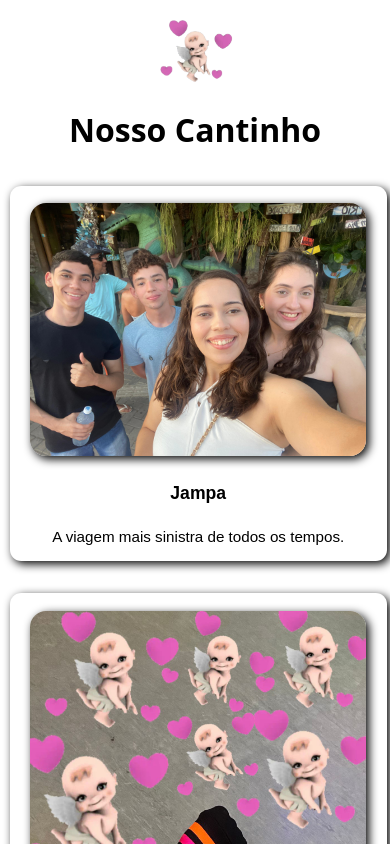
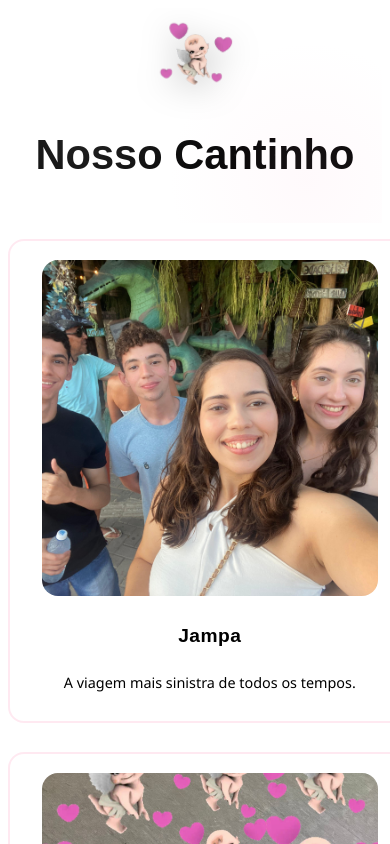
Before and after one commit to DaviFelipe3340/bngn-project, a React (Vite) app: page / in a window 390 px wide. Shown: the top 844 px of the page. Built offline with nearby package versions, Linux system fonts and the light colour scheme; the HTML template or start-up script is replaced by a standard one.

Commit message:
new visual

```diff
--- a/package.json
+++ b/package.json
@@ -14,7 +14,8 @@
   },
   "dependencies": {
     "react": "^19.1.0",
-    "react-dom": "^19.1.0"
+    "react-dom": "^19.1.0",
+    "react-router-dom": "^7.12.0"
   },
   "devDependencies": {
     "@eslint/js": "^9.25.0",
--- a/src/components/Album.module.css
+++ b/src/components/Album.module.css
@@ -2,17 +2,21 @@
     width: 100%;
     display: flex;
     justify-content: center;
+    padding: 2rem 1rem;
 }
 
 .grid {
     display: grid;
-    grid-template-columns: repeat(3, 2fr);
-    gap: 1rem;
+    grid-template-columns: repeat(3, 1fr);
+    gap: 2rem;
+    max-width: 1200px;
+    width: 100%;
 }
 
 @media (max-width: 1200px) {
   .grid {
     grid-template-columns: 1fr 1fr;
+    gap: 1.5rem;
   }
 }
 
@@ -22,21 +26,24 @@
     gap: 1.5rem;
   }
   .container {
-    padding: 0 1rem;
+    padding: 1.5rem 0.5rem;
   }
 }
 
 @media (max-width: 500px) {
   .container {
-    padding: 0 0.5rem;
+    padding: 1rem 0.3rem;
+  }
+  .grid {
+    gap: 1rem;
   }
 }
 
 @media (max-width: 430px) {
   .container {
-    padding: 0 0.1rem;
+    padding: 0.5rem 0;
   }
   .grid {
-    gap: 1rem;
+    gap: 0.8rem;
   }
 }
--- a/src/components/Header.module.css
+++ b/src/components/Header.module.css
@@ -1,22 +1,71 @@
 .header {
-    font-family: "Lobster", system-ui, -apple-system, BlinkMacSystemFont, 'Segoe UI', Roboto, Oxygen, Ubuntu, Cantarell, 'Open Sans', 'Helvetica Neue', sans-serif;
-    font-size: 3rem;
+    font-family: "Dancing Script", cursive, sans-serif;
+    font-size: 3.5rem;
+    font-weight: 700;
     color: var(--white);
-    background-color: var(--accent-color);
+    background: var(--gradient-accent);
     display: flex;
     justify-content: center;
     align-items: center;
+    gap: 2rem;
+    padding: 2.5rem 1rem;
+    position: relative;
+    overflow: hidden;
+    box-shadow: 0 12px 40px var(--shadow-color), inset 0 1px 0 rgba(255, 255, 255, 0.3);
+}
+
+.header::before {
+    content: '';
+    position: absolute;
+    top: 0;
+    left: 0;
+    right: 0;
+    bottom: 0;
+    background:
+        radial-gradient(circle at 20% 50%, rgba(255, 255, 255, 0.15) 0%, transparent 50%),
+        radial-gradient(circle at 80% 80%, rgba(255, 200, 220, 0.1) 0%, transparent 40%);
+    pointer-events: none;
+}
+
+.header::after {
+    content: '';
+    position: absolute;
+    top: -50%;
+    left: -50%;
+    right: -50%;
+    bottom: -50%;
+    background: radial-gradient(circle, rgba(255, 255, 255, 0.1) 1px, transparent 1px);
+    background-size: 40px 40px;
+    animation: drift 8s linear infinite;
+    pointer-events: none;
+    opacity: 0.3;
+}
+
+@keyframes drift {
+    0% { transform: translate(0, 0); }
+    100% { transform: translate(40px, 40px); }
 }
 
 .img {
-    width: 20rem;
+    width: 15rem;
+    height: auto;
+    filter: drop-shadow(0 8px 16px rgba(0, 0, 0, 0.2));
+    animation: floatWave 4s ease-in-out infinite;
+    z-index: 2;
+    position: relative;
+}
+
+@keyframes floatWave {
+    0%, 100% { transform: translateY(0px) rotate(0deg); }
+    50% { transform: translateY(-12px) rotate(1deg); }
 }
 
 @media (max-width: 800px) {
   .header {
-    font-size: 2rem;
+    font-size: 2.5rem;
     flex-direction: column;
-    padding: 1rem 0;
+    padding: 2rem 1rem;
+    gap: 1rem;
   }
   .img {
     width: 10rem;
@@ -25,8 +74,9 @@
 
 @media (max-width: 500px) {
   .header {
-    font-size: 1.2rem;
-    padding: 0.5rem 0;
+    font-size: 1.8rem;
+    padding: 1.5rem 0.5rem;
+    gap: 0.5rem;
   }
   .img {
     width: 7rem;
@@ -35,8 +85,9 @@
 
 @media (max-width: 430px) {
   .header {
-    font-size: 1rem;
-    padding: 0.3rem 0;
+    font-size: 1.3rem;
+    padding: 1rem 0.3rem;
+    gap: 0.3rem;
   }
   .img {
     width: 5.5rem;
--- a/src/components/Polaroid.module.css
+++ b/src/components/Polaroid.module.css
@@ -1,109 +1,165 @@
 .polaroid {
   width: 100%;
-  max-width: 30rem;
+  max-width: 32rem;
   min-width: 0;
-  margin: 1rem;
-  padding: 1rem;
-  border-radius: 1rem;
-  background-color: var(--background-color);
-  box-shadow: 3px 3px 10px rgb(0, 0, 0);
+  margin: 1.5rem;
+  padding: 1.5rem;
+  border-radius: 1.5rem;
+  background: var(--surface-color);
+  box-shadow:
+    0 8px 20px var(--shadow-color),
+    0 0 0 1px rgba(255, 128, 191, 0.2);
   display: flex;
   flex-direction: column;
   align-items: center;
   transition:
-    box-shadow 0.3s cubic-bezier(0.4, 0, 0.2, 1),
-    transform 0.3s cubic-bezier(0.4, 0, 0.2, 1),
-    background-color 0.3s cubic-bezier(0.4, 0, 0.2, 1);
+    all 0.5s cubic-bezier(0.34, 1.56, 0.64, 1);
+  border: 2px solid rgba(255, 200, 220, 0.4);
+  position: relative;
+  overflow: hidden;
+}
+
+.polaroid::before {
+  content: '';
+  position: absolute;
+  top: 0;
+  left: 0;
+  right: 0;
+  bottom: 0;
+  background: radial-gradient(circle at 30% 30%, rgba(255, 255, 255, 0.3) 0%, transparent 50%);
+  pointer-events: none;
+  opacity: 0;
+  transition: opacity 0.5s ease;
+}
+
+.polaroid:hover::before {
+  opacity: 1;
 }
 
 .polaroid:hover,
 .polaroid:active {
-  box-shadow: 0 8px 32px 0 rgba(60, 60, 60, 0.35), 0 1.5px 8px 0 rgba(231, 84, 128, 0.15);
-  transform: translateY(-12px) scale(1.04);
-  background-color: #fff8fb;
-  cursor: pointer;
+  box-shadow:
+    0 25px 50px var(--shadow-color),
+    0 0 0 1px rgba(255, 128, 191, 0.3),
+    inset 0 1px 0 rgba(255, 255, 255, 0.4);
+  transform: translateY(-20px) scale(1.06) rotate(-0.5deg);
+  background: var(--gradient-hover);
 }
 
 .image {
   width: 90%;
-  max-width: 23rem;
+  max-width: 24rem;
   min-width: 0;
-  margin-top: 2rem;
-  margin-bottom: 2rem;
+  margin-top: 0.5rem;
+  margin-bottom: 1.5rem;
   border-radius: 1rem;
-  box-shadow: 3px 3px 10px rgba(0, 0, 0);
+  box-shadow:
+    0 10px 25px var(--shadow-color),
+    0 0 0 1px rgba(255, 200, 220, 0.3);
+  object-fit: cover;
+  aspect-ratio: 1;
+  transition: all 0.5s cubic-bezier(0.34, 1.56, 0.64, 1);
+}
+
+.polaroid:hover .image {
+  transform: scale(1.05) rotate(0.2deg);
+  filter: brightness(1.08);
 }
 
 .title {
-  font-size: 3rem;
+  font-size: 2.2rem;
   margin-bottom: 1rem;
   text-align: center;
   font-family: "Dancing Script", cursive, sans-serif;
+  color: var(--heading-color);
+  font-weight: 700;
+  letter-spacing: 0.5px;
+  transition: all 0.4s ease;
+  position: relative;
+  z-index: 1;
+}
+
+.polaroid:hover .title {
+  color: var(--accent-color);
+  transform: scale(1.05);
+  text-shadow: 0 2px 8px rgba(255, 128, 191, 0.2);
 }
 
 .text {
-  font-size: 1.5rem;
+  font-size: 1.1rem;
   align-self: center;
   text-align: center;
   color: var(--text-color);
-  font-family: "Shadows Into Light", cursive, sans-serif;
+  font-family: "Segoe UI", Roboto, sans-serif;
   word-break: break-word;
   white-space: pre-line;
   width: 100%;
   overflow-wrap: break-word;
+  line-height: 1.7;
+  position: relative;
+  z-index: 1;
+  transition: color 0.4s ease;
+}
+
+.polaroid:hover .text {
+  color: var(--heading-color);
 }
 
 /* Responsividade progressiva */
 @media (max-width: 800px) {
   .polaroid {
     max-width: 100%;
-    padding: 0.5rem;
+    padding: 1.2rem;
+    margin: 1rem;
   }
   .image {
     max-width: 18rem;
   }
   .title {
-    font-size: 2rem;
-  }
-  .text {
-    font-size: 1.2rem;
-  }
-}
-
-@media (max-width: 500px) {
-  .polaroid {
-    padding: 0.2rem;
-  }
-  .image {
-    max-width: 95vw;
-  }
-  .title {
-    font-size: 1.3rem;
+    font-size: 1.8rem;
   }
   .text {
     font-size: 1rem;
   }
 }
 
+@media (max-width: 500px) {
+  .polaroid {
+    padding: 1rem;
+    margin: 0.8rem;
+  }
+  .image {
+    max-width: 95vw;
+    margin-top: 0.6rem;
+  }
+  .title {
+    font-size: 1.4rem;
+    margin-bottom: 0.8rem;
+  }
+  .text {
+    font-size: 0.95rem;
+    line-height: 1.6;
+  }
+}
+
 @media (max-width: 430px) {
   .polaroid {
-    padding: 0.1rem;
+    padding: 0.8rem;
     margin: 0.5rem 0;
     max-width: 100vw;
-    border-radius: 0.7rem;
+    border-radius: 1rem;
   }
   .image {
     max-width: 90vw;
-    margin-top: 1rem;
+    margin-top: 0.4rem;
     margin-bottom: 1rem;
   }
   .title {
-    font-size: 1.1rem;
-    margin-bottom: 0.5rem;
+    font-size: 1.2rem;
+    margin-bottom: 0.6rem;
   }
   .text {
-    font-size: 0.95rem;
-    padding: 0 0.2rem;
+    font-size: 0.9rem;
     word-break: break-word;
     white-space: pre-line;
     width: 100%;
--- a/src/styles/global.css
+++ b/src/styles/global.css
@@ -10,9 +10,32 @@ html{
 }
 
 body {
-    font-family: 'Edu VIC WA NT Hand Pre', system-ui, -apple-system, BlinkMacSystemFont,
-    "Segoe UI", Roboto, Oxygen, Ubuntu, Cantarell, "Open Sans", "Helvetica Neue",
-    sans-serif;
+    font-family: 'Segoe UI', Roboto, Oxygen, Ubuntu, Cantarell, "Open Sans", "Helvetica Neue", sans-serif;
     color: var(--text-color);
-    background-color: var(--primary-color);
+    background: var(--gradient-light);
+    min-height: 100vh;
+    line-height: 1.6;
 }
+
+main {
+    min-height: calc(100vh - 25rem);
+    padding: 2rem 0;
+}
+
+::-webkit-scrollbar {
+    width: 8px;
+}
+
+::-webkit-scrollbar-track {
+    background: var(--background-color);
+}
+
+::-webkit-scrollbar-thumb {
+    background: var(--accent-color);
+    border-radius: 10px;
+    transition: background 0.3s ease;
+}
+
+::-webkit-scrollbar-thumb:hover {
+    background: var(--heading-color);
+}
--- a/src/styles/themes.css
+++ b/src/styles/themes.css
@@ -1,12 +1,17 @@
 :root {
-    --primary-color: #e75480;
-    --secondary-color: #ffb6c1;
-    --accent-color: #ff69b4;
-    --background-color: #fff0f5;
-    --surface-color: #ffe4ec;
-    --text-color: #3a1c2a;
-    --heading-color: #b03060;
-    --border-color: #f8bbd0;
-    --shadow-color: rgba(231, 84, 128, 0.15);
+    --primary-color: #f0dfe3;
+    --secondary-color: #e8cdd3;
+    --accent-color: #d97a8a;
+    --background-color: #faf8f9;
+    --surface-color: #fcfbfc;
+    --text-color: #5a4a52;
+    --heading-color: #b85f72;
+    --border-color: #e6d0d8;
+    --shadow-color: rgba(217, 122, 138, 0.12);
+    --shadow-light: rgba(217, 122, 138, 0.07);
     --white: #ffffff;
+    --gradient-primary: linear-gradient(135deg, #f0dfe3 0%, #e8cdd3 50%, #e6d0d8 100%);
+    --gradient-accent: linear-gradient(135deg, #d97a8a 0%, #d46880 50%, #ce5772 100%);
+    --gradient-light: linear-gradient(135deg, #fcfbfc 0%, #faf8f9 50%, #f8f5f8 100%);
+    --gradient-hover: linear-gradient(135deg, #faf8f9 0%, #f5f2f5 100%);
 }
```
Also changed, not shown: src/components/Footer.module.css (+123 -25 lines), 1 other file (tests, documents, lock files or other folders).
